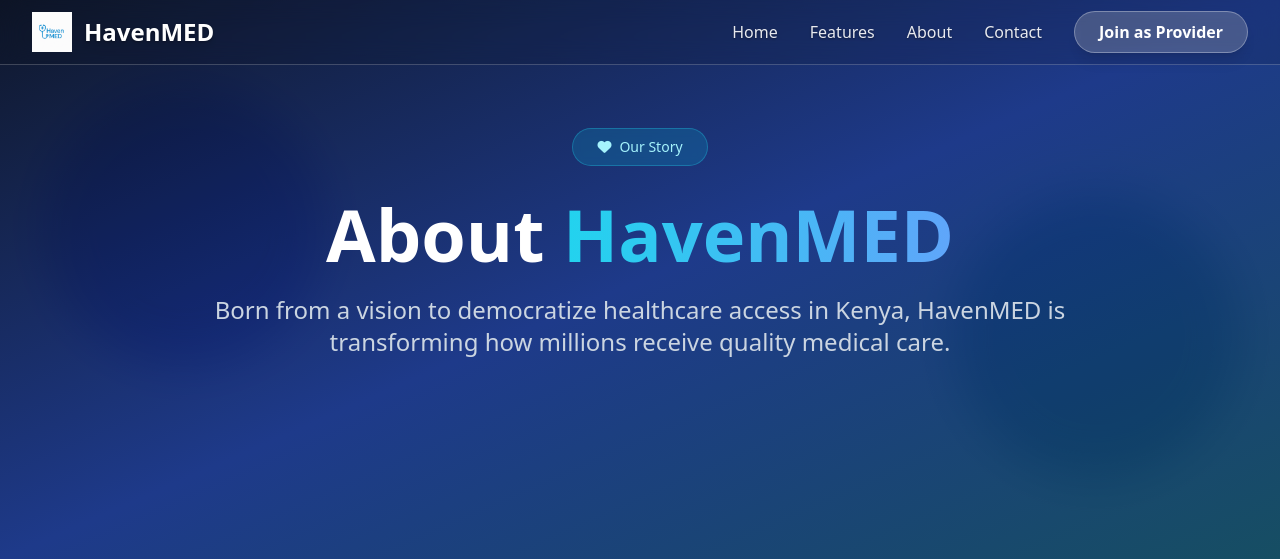
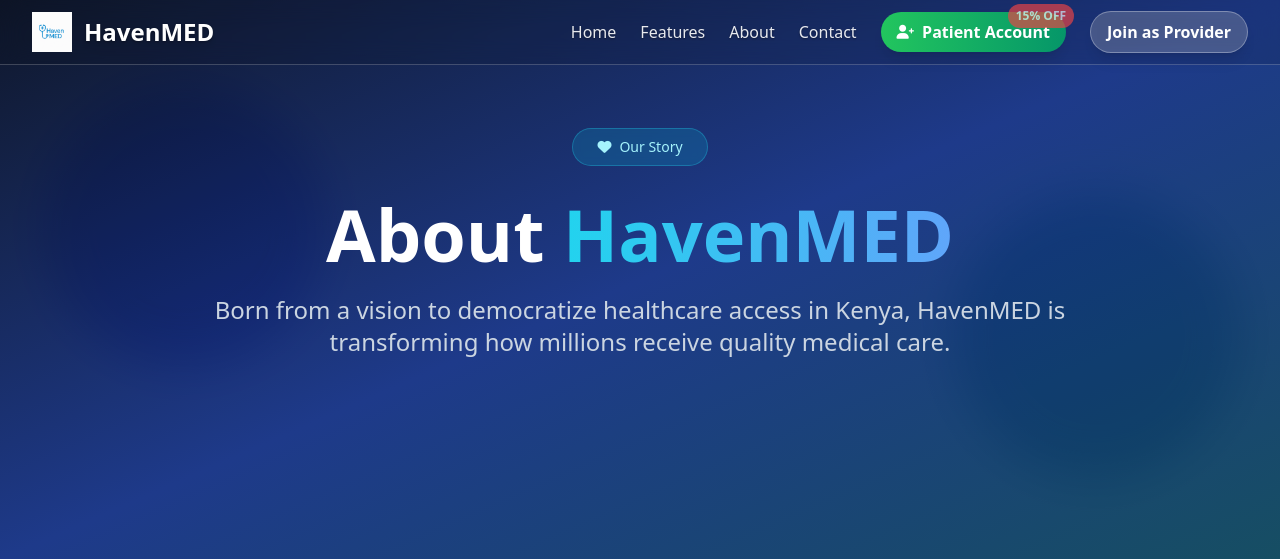
Before and after one commit to ayubsoft254/HavenMED, a Django app: page /about/ in a window 1280 px wide. Shown: the top 559 px of the page. Run offline with Django 5.2, Linux system fonts and the light colour scheme; some libraries are stand-ins or nearby versions.

Commit message:
Add patient account button with discount badge and enhance navbar styling for improved user experience

```diff
--- a/src/templates/base.html
+++ b/src/templates/base.html
@@ -83,6 +83,16 @@
         #nav-button, .nav-button-mobile {
             transition: background 0.3s ease, border-color 0.3s ease, color 0.3s ease;
         }
+
+        /* Patient signup button adaptive styling */
+        .patient-signup-btn {
+            transition: all 0.3s ease;
+        }
+
+        .patient-signup-btn:hover {
+            transform: translateY(-1px);
+            box-shadow: 0 6px 20px rgba(16, 185, 129, 0.3);
+        }
     </style>
     <link href="https://cdnjs.cloudflare.com/ajax/libs/font-awesome/6.0.0/css/all.min.css" rel="stylesheet">
 </head>
@@ -99,12 +109,24 @@
                     </div>
 
                     <!-- Desktop Navigation -->
-                    <div class="hidden md:flex items-center space-x-8">
+                    <div class="hidden md:flex items-center space-x-6">
                         <a href="{% url 'landing_page' %}" class="nav-link text-white/90 hover:text-white transition duration-300 font-medium drop-shadow">Home</a>
                         <a href="#features" class="nav-link text-white/90 hover:text-white transition duration-300 font-medium drop-shadow">Features</a>
                         <a href="{% url 'about_page' %}" class="nav-link text-white/90 hover:text-white transition duration-300 font-medium drop-shadow">About</a>
                         <a href="{% url 'contact_page' %}" class="nav-link text-white/90 hover:text-white transition duration-300 font-medium drop-shadow">Contact</a>
-                        <button id="nav-button" class="bg-white/20 backdrop-blur-sm border border-white/30 text-white px-6 py-2 rounded-full hover:bg-white/30 transition duration-300 transform hover:scale-105 font-semibold shadow-lg">
+
+                        <!-- Patient Account Button with Discount Badge -->
+                        <div class="relative">
+                            <a href="#" class="patient-signup-btn bg-gradient-to-r from-green-500 to-emerald-600 text-white px-4 py-2 rounded-full hover:from-green-600 hover:to-emerald-700 transition duration-300 transform hover:scale-105 font-semibold shadow-lg flex items-center gap-2">
+                                <i class="fas fa-user-plus text-sm"></i>
+                                <span>Patient Account</span>
+                                <div class="absolute -top-2 -right-2 bg-red-500 text-white text-xs px-2 py-1 rounded-full font-bold animate-pulse">
+                                    15% OFF
+                                </div>
+                            </a>
+                        </div>
+
+                        <button id="nav-button" class="bg-white/20 backdrop-blur-sm border border-white/30 text-white px-4 py-2 rounded-full hover:bg-white/30 transition duration-300 transform hover:scale-105 font-semibold shadow-lg">
                             Join as Provider
                         </button>
                     </div>
@@ -124,6 +146,18 @@
                         <a href="#features" class="nav-link block px-3 py-2 text-white/90 hover:text-white font-medium transition-colors duration-300">Features</a>
                         <a href="{% url 'about_page' %}" class="nav-link block px-3 py-2 text-white/90 hover:text-white font-medium transition-colors duration-300">About</a>
                         <a href="{% url 'contact_page' %}" class="nav-link block px-3 py-2 text-white/90 hover:text-white font-medium transition-colors duration-300">Contact</a>
+
+                        <!-- Mobile Patient Account Button -->
+                        <div class="relative mt-2">
+                            <a href="#" class="flex items-center justify-center gap-2 w-full bg-gradient-to-r from-green-500 to-emerald-600 text-white px-4 py-2 rounded-full hover:from-green-600 hover:to-emerald-700 transition duration-300 font-semibold shadow-lg">
+                                <i class="fas fa-user-plus text-sm"></i>
+                                <span>Patient Account</span>
+                            </a>
+                            <div class="absolute -top-1 right-2 bg-red-500 text-white text-xs px-2 py-1 rounded-full font-bold animate-pulse">
+                                15% OFF
+                            </div>
+                        </div>
+
                         <button class="nav-button-mobile w-full mt-2 bg-white/20 backdrop-blur-sm border border-white/30 text-white px-4 py-2 rounded-full hover:bg-white/30 transition duration-300 font-semibold">
                             Join as Provider
                         </button>
```
Also changed, not shown: src/landing/urls.py (line endings or trailing spaces).
